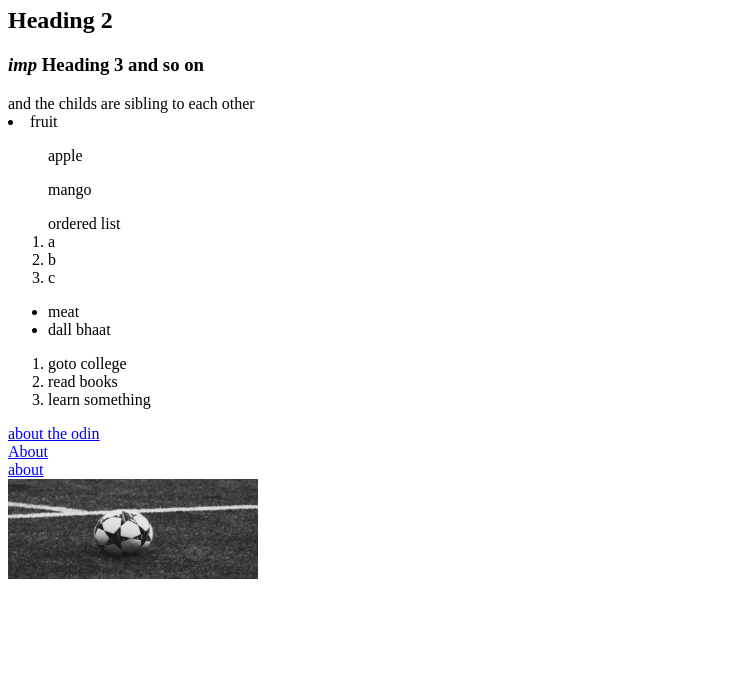
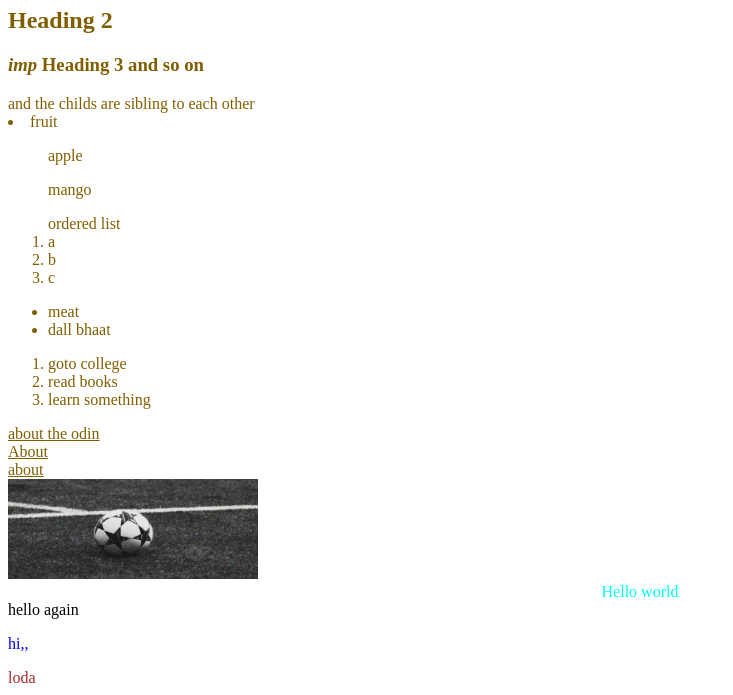
Before and after one commit to 0aashutosh/Web-learning, a plain HTML site: page index.html in a window 1280 px wide. Shown: the part 159-854 px from the top of the page, without its empty margins (0-733 px from the left). Before the commit the page ends 800 px from the top, so only its background shows below. Drawn offline with Linux system fonts and the light colour scheme.

Commit message:
upto class and id of css

```diff
--- a/index.html
+++ b/index.html
@@ -4,6 +4,7 @@
 <head><!--where we put imp meta information to render correctly and dont use any element that displays  content on browser-->
     <meta charset="utf-8">
     <title>My first webpage</title>
+    <link rel="stylesheet" href="style.css">
 </head>
 <body><!--inside html element and after head element-->
     <p><strong>haha this is the fuirst aparagraph</strong><!--strong makes bold--></p>
@@ -43,5 +44,10 @@
     <a href="./page/about.html">about</a>
     <br>
     <img src="../football.jpg" alt="eerror" height="100" width="250">
+    <div id="hello-world">Hello world</div>
+    <div>hello again</div>
+    <p>hi,,</p>
+    <div class="loda-class">loda</div>
+
 </body>
 </html>
--- /dev/null
+++ b/style.css
@@ -0,0 +1,17 @@
+* {
+    color: rgb(128, 94, 0);
+}
+div{
+    color: black;
+}
+p{
+    color: blue;
+}
+.loda-class{
+    color: brown;
+}
+#hello-world{
+    color: aqua;
+    text-align: center;
+
+}
```
